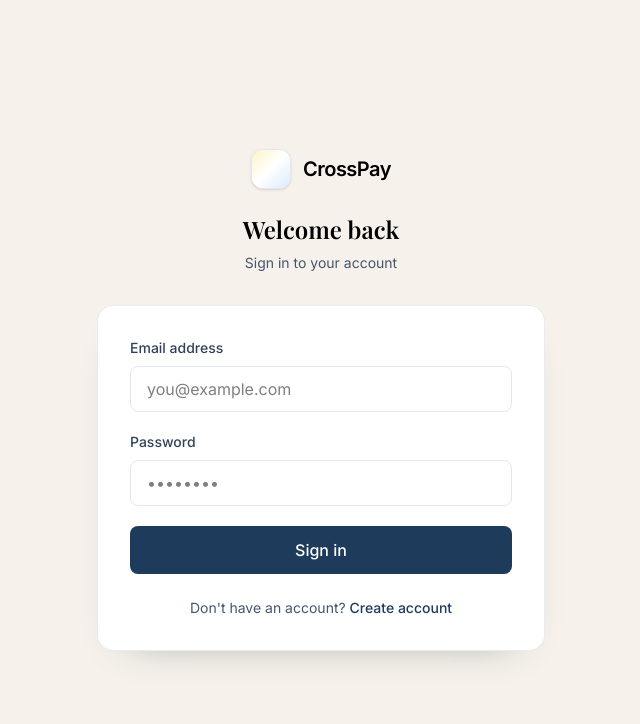
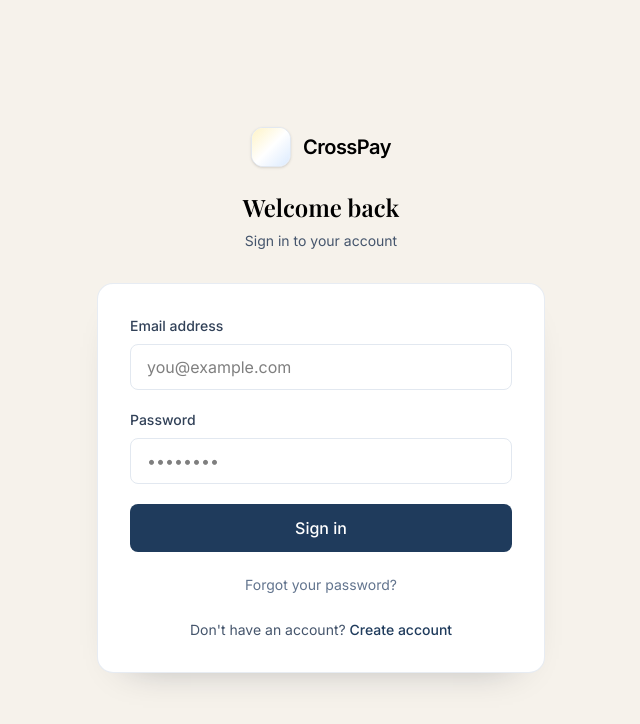
Before and after one commit to dax-side/cross_payment, a React (Vite) app in the folder frontend/: page /login in a window 1280 px wide. Shown: the top 724 px of the page, without its empty margins (319-959 px from the left). Built offline with nearby package versions, Linux system fonts and the light colour scheme; no server answers.

Commit message:
feat: add password reset success message and link to forgot password on Login page

```diff
--- a/frontend/src/pages/Login.tsx
+++ b/frontend/src/pages/Login.tsx
@@ -1,15 +1,18 @@
 import { useState } from 'react';
 import type { FormEvent } from 'react';
-import { useNavigate, Link } from 'react-router-dom';
+import { useNavigate, Link, useSearchParams } from 'react-router-dom';
 import { useAuth } from '../contexts/AuthContext';
 
 export default function Login() {
   const navigate = useNavigate();
+  const [searchParams] = useSearchParams();
   const { login } = useAuth();
   const [email, setEmail] = useState('');
   const [password, setPassword] = useState('');
   const [error, setError] = useState('');
   const [loading, setLoading] = useState(false);
+
+  const resetSuccess = searchParams.get('reset') === '1';
 
   const handleSubmit = async (e: FormEvent) => {
     e.preventDefault();
@@ -44,6 +47,11 @@ export default function Login() {
 
         <div className="bg-white border border-slate-200/80 rounded-2xl shadow-[0_18px_40px_-32px_rgba(15,23,42,0.45)] p-8">
           <form onSubmit={handleSubmit} className="space-y-5">
+            {resetSuccess && (
+              <div className="rounded-lg bg-green-50 border border-green-200 p-3 text-sm text-green-700">
+                Password reset successfully. Sign in with your new password.
+              </div>
+            )}
             {error && (
               <div className="rounded-lg bg-red-50 border border-red-200 p-3 text-sm text-red-700">
                 {error}
@@ -87,6 +95,12 @@ export default function Login() {
             >
               {loading ? 'Signing in...' : 'Sign in'}
             </button>
+
+            <div className="text-center">
+              <Link to="/forgot-password" className="text-sm text-slate-500 hover:text-slate-700">
+                Forgot your password?
+              </Link>
+            </div>
           </form>
 
           <div className="mt-6 text-center">
```
